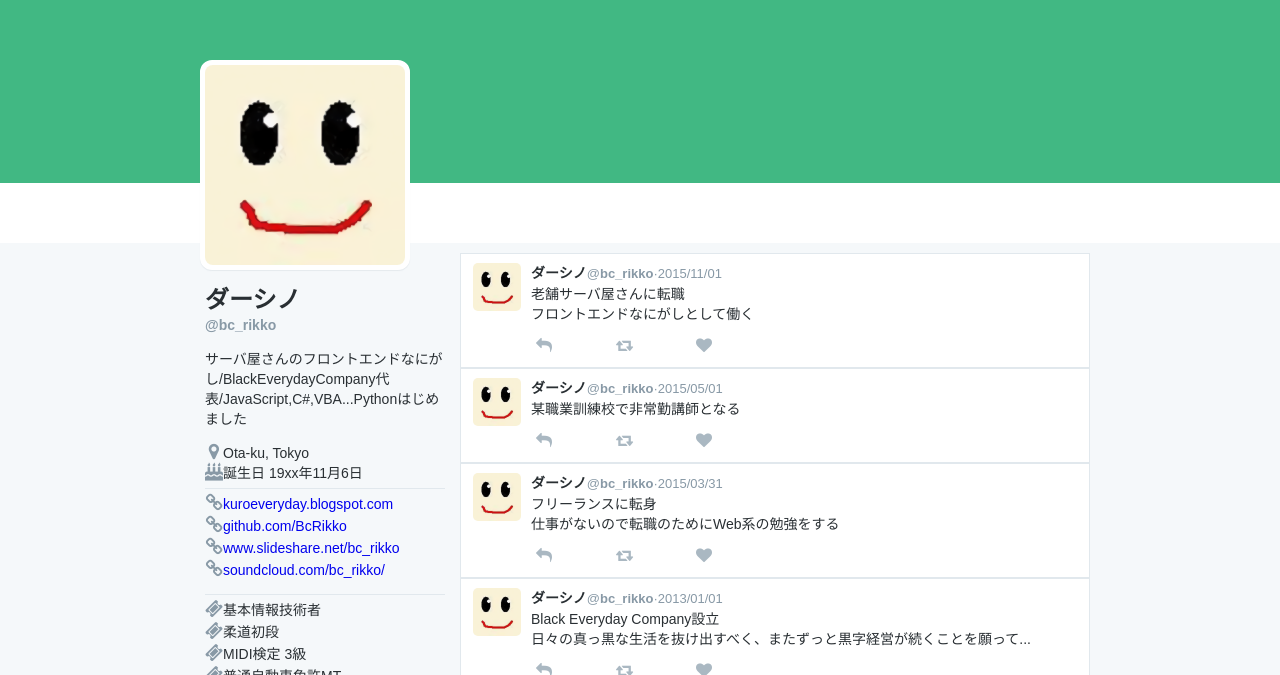
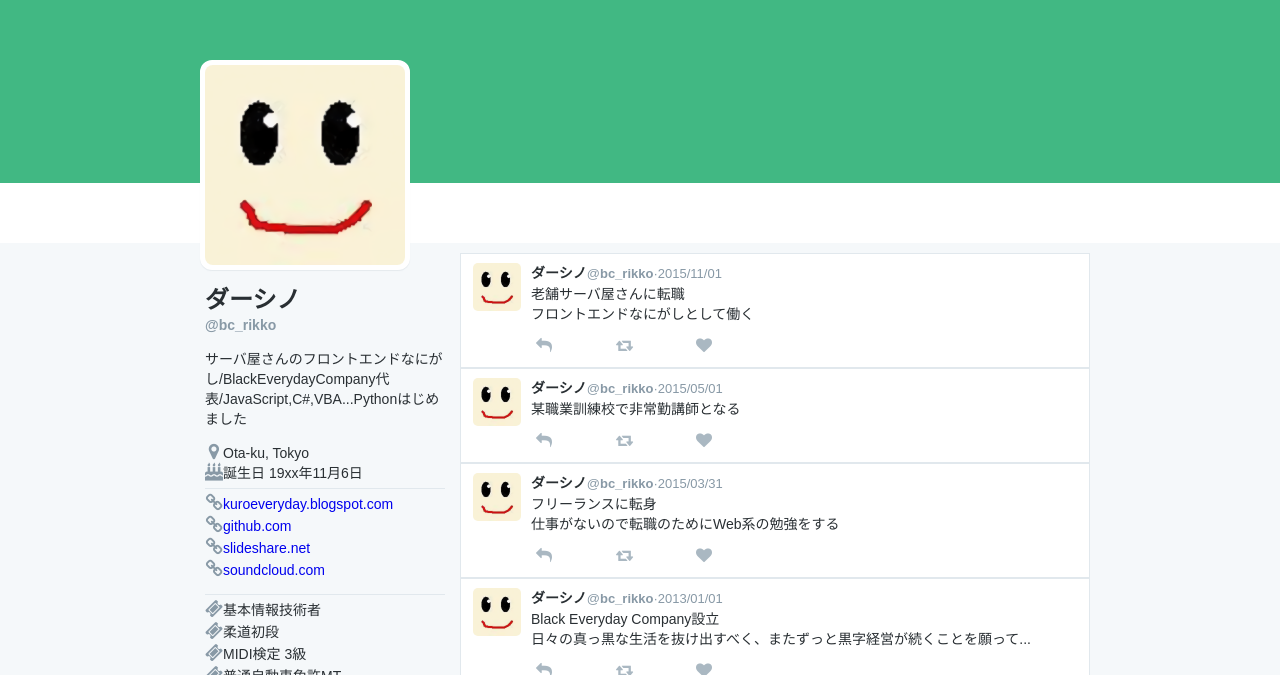
Before and after one commit to BcRikko/about-me, a Vue app: page / in a window 1280 px wide. Shown: the part 277-952 px from the top of the page. Built offline with nearby package versions, Linux system fonts and the light colour scheme; the HTML template or start-up script is replaced by a standard one.

Commit message:
:link: リンクをurlと名前に分割

```diff
--- a/src/components/Profile.vue
+++ b/src/components/Profile.vue
@@ -17,7 +17,7 @@
       <ul>
         <li v-for="url in profile.urls">
           <i class="fa fa-link"></i>
-          <a :href="url" target="_blank">{{url | removeProtocol}}</a>
+          <a :href="url.href" target="_blank" v-text="url.link"></a>
         </li>
       </ul>
     </div>
@@ -100,9 +100,6 @@ li {
 export default {
   props: ['profile'],
   filters: {
-    removeProtocol: (url) => {
-      return url.replace(/http(s)?:\/\//i, '')
-    },
     birthDay: (day) => {
       const splitDay = day.split('/')
       return `誕生日 ${splitDay[0]}年${splitDay[1]}月${splitDay[2]}日`
--- a/static/data.json
+++ b/static/data.json
@@ -5,10 +5,22 @@
     "bio": "サーバ屋さんのフロントエンドなにがし/BlackEverydayCompany代表/JavaScript,C#,VBA...Pythonはじめました",
     "location": "Ota-ku, Tokyo",
     "urls": [
-      "http://kuroeveryday.blogspot.com",
-      "https://github.com/BcRikko",
-      "http://www.slideshare.net/bc_rikko",
-      "https://soundcloud.com/bc_rikko/"
+      {
+        "link": "kuroeveryday.blogspot.com",
+        "href": "http://kuroeveryday.blogspot.com"
+      },
+      {
+        "link": "github.com",
+        "href": "https://github.com/BcRikko"
+      },
+      {
+        "link": "slideshare.net",
+        "href": "http://www.slideshare.net/bc_rikko"
+      },
+      {
+        "link": "soundcloud.com",
+        "href": "https://soundcloud.com/bc_rikko/"
+      }
     ],
     "birth": "19xx/11/6",
     "remarks": {
```
